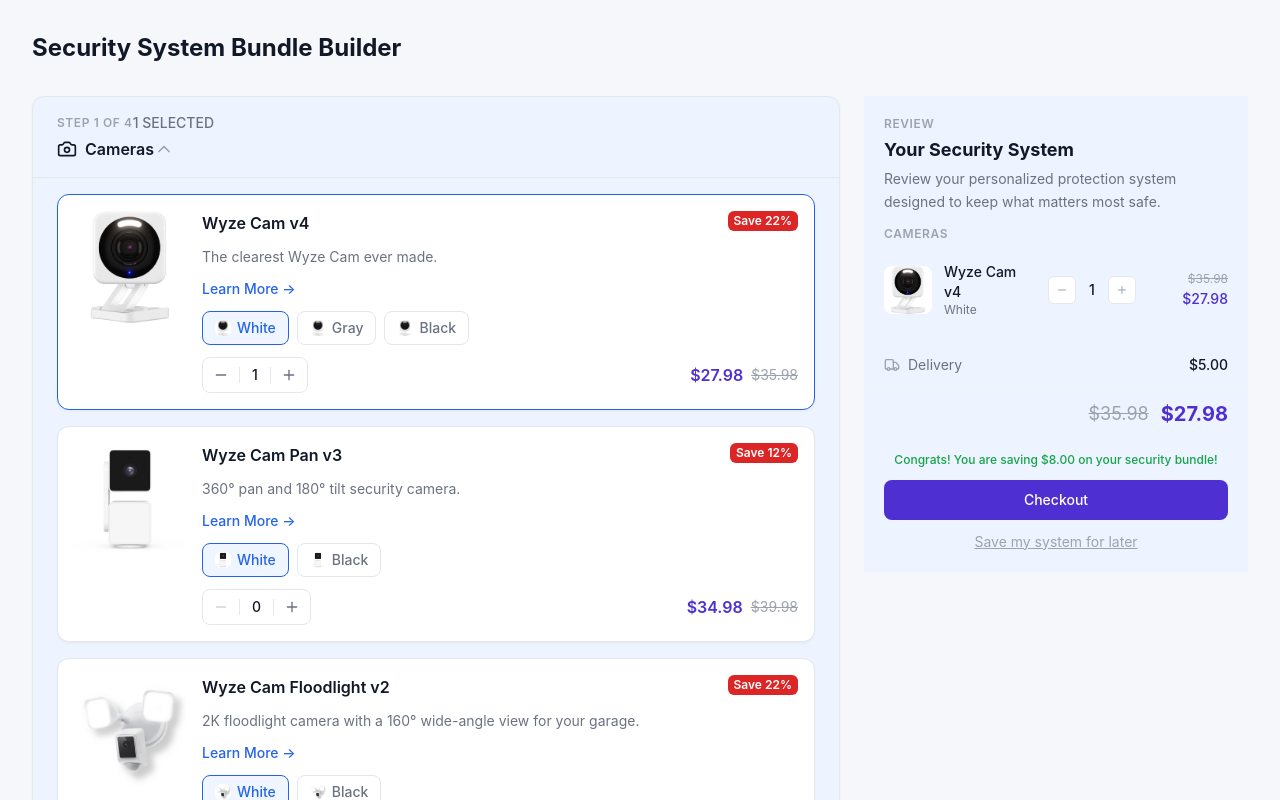
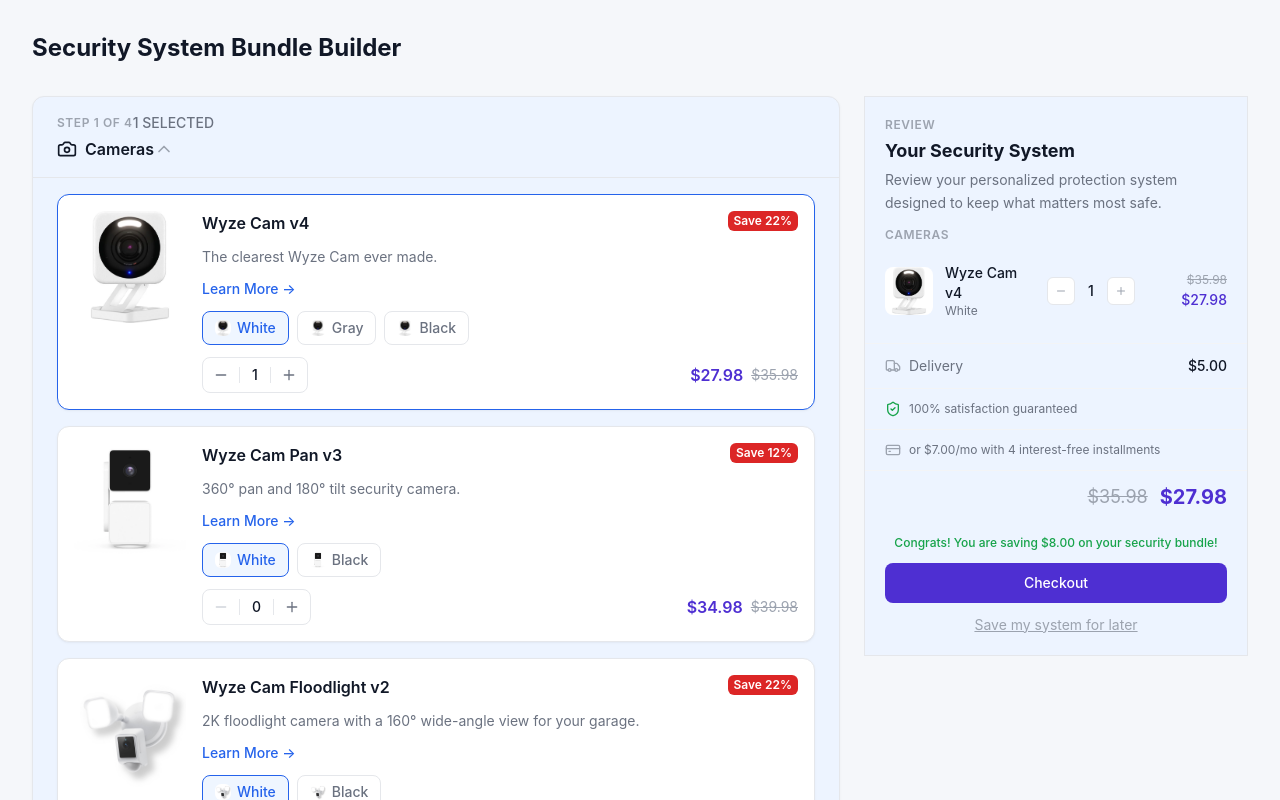
Before and after one commit to AhmedHossam8/security-system-bundle-builder, a React (Vite) app: page / in a window 1280 px wide. Both pictures are taken after a click on the button 292 px from the left and 375 px from the top of the page. Shown: the top 800 px of the page. Built offline with nearby package versions, Linux system fonts and the light colour scheme.

Commit message:
Add satisfaction guarantee, financing line, and plan select button to bundle builder

```diff
--- a/src/components/builder/ProductCard.tsx
+++ b/src/components/builder/ProductCard.tsx
@@ -1,4 +1,4 @@
-import { Shield } from 'lucide-react';
+import { Check, Shield } from 'lucide-react';
 
 import { QuantityStepper } from './QuantityStepper';
 import { VariantSelector } from './VariantSelector';
@@ -88,7 +88,26 @@
         )}
 
         <div className="mt-auto flex items-center justify-between gap-4">
-          {product.category !== 'plan' && (
+          {product.category === 'plan' ? (
+            quantity > 0 ? (
+              <button
+                type="button"
+                onClick={onDecrement}
+                className="flex items-center gap-1.5 rounded-md bg-success-light px-3 py-1.5 text-sm font-medium text-success transition-colors hover:bg-red-50 hover:text-discount"
+              >
+                <Check className="h-4 w-4" />
+                Selected
+              </button>
+            ) : (
+              <button
+                type="button"
+                onClick={onIncrement}
+                className="rounded-md bg-brand px-3 py-1.5 text-sm font-medium text-white transition-colors hover:bg-brand-hover"
+              >
+                Select
+              </button>
+            )
+          ) : (
             <QuantityStepper
               value={quantity}
               onIncrement={onIncrement}
@@ -98,7 +117,9 @@
             />
           )}
 
-          <div className={`flex flex-wrap items-center gap-x-2 gap-y-1 min-w-0${product.category === 'plan' ? ' ml-auto' : ''}`}>
+          <div
+            className={`flex flex-wrap items-center gap-x-2 gap-y-1 min-w-0${product.category === 'plan' ? ' ml-auto' : ''}`}
+          >
             <span className="text-base font-semibold text-price">
               {formatPrice(product.price)}
               {product.billingPeriod === 'monthly' && (
--- a/src/components/review/ReviewPanel.tsx
+++ b/src/components/review/ReviewPanel.tsx
@@ -1,4 +1,4 @@
-import { Truck } from 'lucide-react';
+import { CreditCard, ShieldCheck, Truck } from 'lucide-react';
 
 import { OrderSummary } from './OrderSummary';
 import { ReviewCategory } from './ReviewCategory';
@@ -38,7 +38,9 @@
   }
 
   return (
-    <aside className={`flex flex-col bg-review-bg${className ? ` ${className}` : ''}`}>
+    <aside
+      className={`flex flex-col rounded-lg border border-border bg-review-bg lg:rounded-none lg:border-0${className ? ` ${className}` : ''}`}
+    >
       <div className="flex flex-col gap-1 px-5 pt-5">
         <span className="text-xs font-semibold uppercase tracking-wider text-muted">Review</span>
         <h2 className="text-lg font-bold text-primary">Your Security System</h2>
@@ -61,6 +63,21 @@
         <span className="text-sm font-medium text-primary">{formatPrice(5)}</span>
       </div>
 
+      {summary.subtotal > 0 && (
+        <>
+          <div className="flex items-center gap-2 border-t border-border-light px-5 py-3">
+            <ShieldCheck className="h-4 w-4 text-success" />
+            <span className="text-xs text-secondary">100% satisfaction guaranteed</span>
+          </div>
+          <div className="flex items-center gap-2 border-t border-border-light px-5 py-3">
+            <CreditCard className="h-4 w-4 text-muted" />
+            <span className="text-xs text-secondary">
+              or {formatPrice(summary.subtotal / 4)}/mo with 4 interest-free installments
+            </span>
+          </div>
+        </>
+      )}
+
       <OrderSummary {...summary} onSave={onSave} onCheckout={onCheckout} />
     </aside>
   );
```
